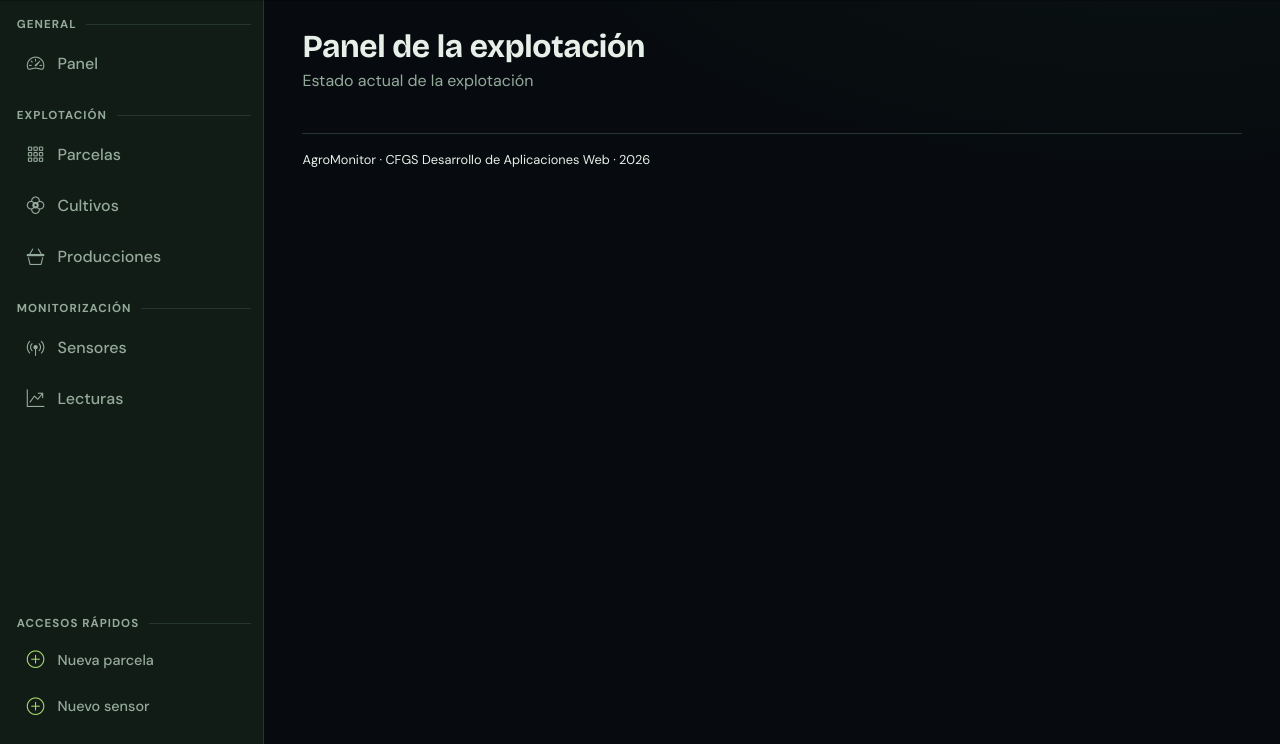
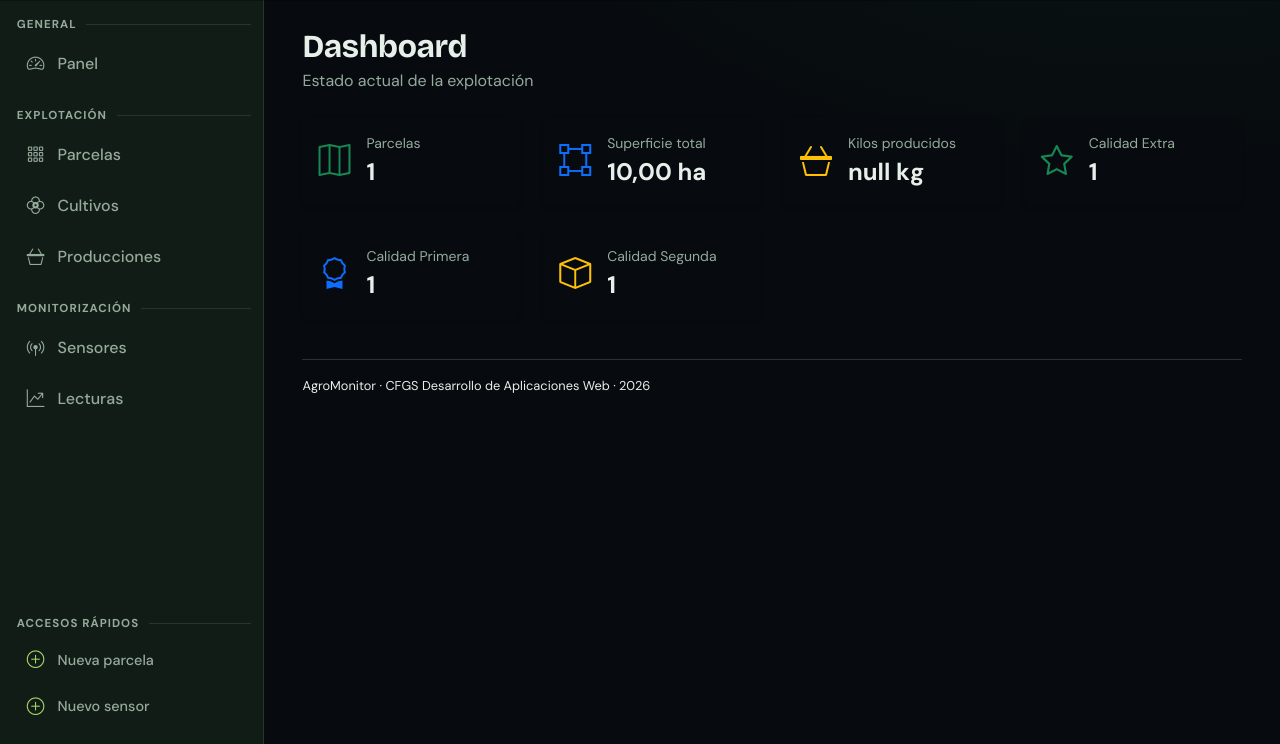
Before and after one commit to Danighoul9/parcelas, a Spring app: template src/main/resources/templates/dashboard.html in a window 1280 px wide. Shown: the part 56-800 px from the top of the page. Run offline with Thymeleaf, Linux system fonts and the light colour scheme; the template is opened without the code that fills it: most values are stand-ins (such as "Sample title", 1, 10 or a date in 2020); data that the repository does not hold is empty; some libraries are stand-ins or nearby versions.

Commit message:
Feat : Se implementa el controlador de inicio del panel y se rellena la informacion en dashboard.html

```diff
--- a/src/main/resources/templates/dashboard.html
+++ b/src/main/resources/templates/dashboard.html
@@ -11,16 +11,22 @@
 
       <div class="agro-shell" >
 
-        <aside th:replace="~{fragments/layout :: sidebar('AQUI VA EL TÍTULO DEL PANEL')}"></aside>
+        <aside th:replace="~{fragments/layout :: sidebar('dashboard')}"></aside>
 
         <main class="agro-main" id="contenido">
           <div class="agro-contenido">
 
-            <div th:replace="~{fragments/layout :: header-main('Panel de la explotación')}"></div>
+            <div th:replace="~{fragments/layout :: header-main('Dashboard')}"></div>
 
-            <div class="row g-4">
+            <div class="row g-4" th:with="ha=${#numbers.formatDecimal(superficieTotal, 1, 'POINT', 2, 'COMMA')} + ' ha',
+                                          kg=${#numbers.formatDecimal(kilosTotales, 1, 'POINT', 2, 'COMMA')} + ' kg'">
 
-
+              <div th:replace="~{fragments/comunes :: tarjeta('Parcelas', ${totalParcelas}, 'bi-map', 'success')}"></div>
+              <div th:replace="~{fragments/comunes :: tarjeta('Superficie total', ${ha}, 'bi-bounding-box', 'primary')}"></div>
+              <div th:replace="~{fragments/comunes :: tarjeta('Kilos producidos', ${kg}, 'bi-basket3', 'warning')}"></div>
+              <div th:replace="~{fragments/comunes :: tarjeta('Calidad Extra', ${totalExtra}, 'bi-star', 'success')}"></div>
+              <div th:replace="~{fragments/comunes :: tarjeta('Calidad Primera', ${totalPrimera}, 'bi-award', 'primary')}"></div>
+              <div th:replace="~{fragments/comunes :: tarjeta('Calidad Segunda', ${totalSegunda}, 'bi-box', 'warning')}"></div>
 
             </div>
 
```
Also changed, not shown: src/main/java/com/daw/parcelas/controller/InicioController.java (added, +32 -0 lines).
